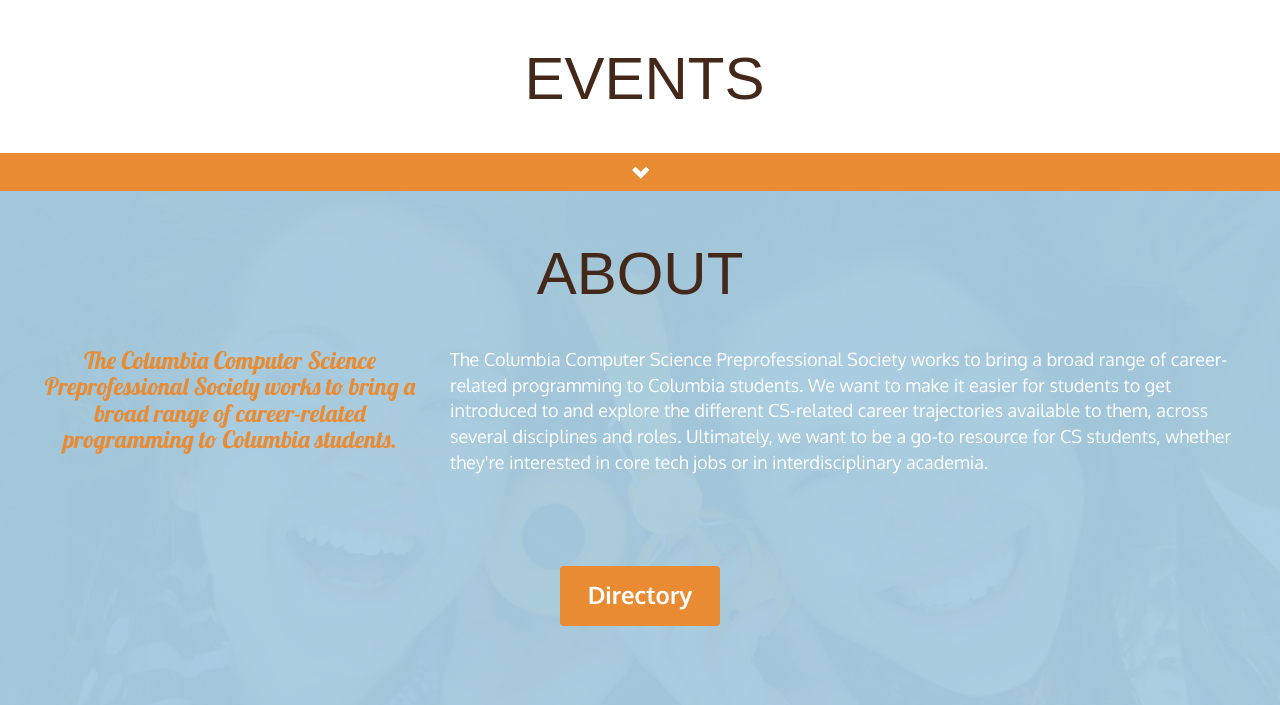
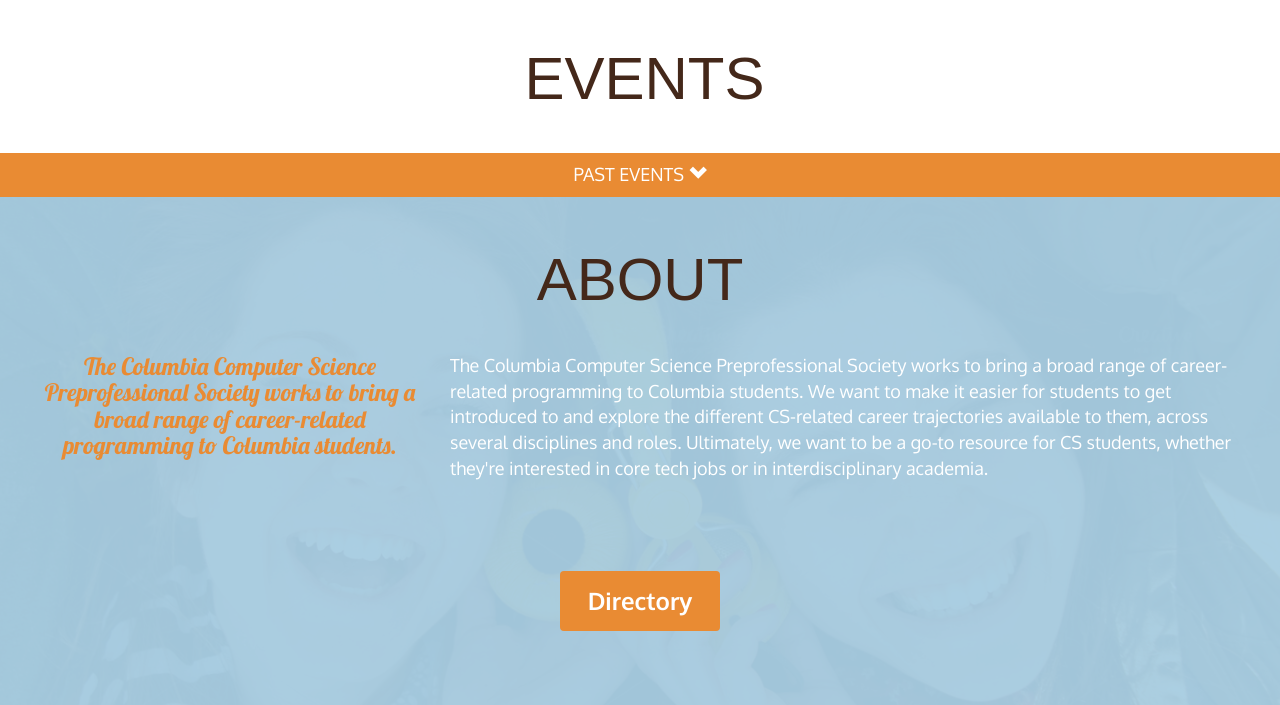
Before and after one commit to constellationcolon/homepage, a PHP site: page / in a window 1280 px wide. Shown: the part 804-1509 px from the top of the page. Run offline with PHP 8.4, Linux system fonts and the light colour scheme; data that the repository does not hold is empty; some libraries are stand-ins or nearby versions; some web fonts are replaced.

Commit message:
all events click directs to event page and styling is complete

```diff
--- a/css/custom.css
+++ b/css/custom.css
@@ -180,17 +180,21 @@ a {
 .btn-block {
     border-radius: 0;
 }
-.glyphicon-chevron-up {
+.past-btn {
+    display: none;
+}
+.past-btn-pressed {
     display: block;
 }
-.glyphicon-chevron-down {
+.collapsed > .past-btn-pressed {
     display: none;
 }
-.collapsed > .glyphicon-chevron-down {
+.collapsed > .past-btn {
     display: block;
 }
-.collapsed > .glyphicon-chevron-up {
-    display: none;
+.btn.btn-open:hover {
+    background: #E98B33;
+    color: #44281A;
 }
 .events-all-wrapper {
     height: 300px;
@@ -225,7 +229,7 @@ a {
     color: #555;
 }
 
-.events-list ul > li {
+.events-list a > li {
     list-style: none;
     border-top: 1px solid #ddd;
     display: block;
@@ -237,12 +241,12 @@ a {
     border-bottom: 1px solid #ddd;
 }
 
-.events-list ul > li:hover {
+.events-list a > li:hover {
     background: #efefef;
 }
 
 .events-list::-webkit-scrollbar {
-    /*display: none;*/
+    display: none;
 }
 time.icon
 {
@@ -270,10 +274,10 @@ time.icon *
 
 time.icon strong
 {
-    font-size: 1.6em;
+    font-size: 1.7em;
     position: absolute;
     top: 0;
-    padding: 0.1em 0;
+    padding: 0;
     color: #fff;
     background-color: #fd9f1b;
     border-bottom: 1px dashed #f37302;
--- a/index.php
+++ b/index.php
@@ -121,9 +121,9 @@ $events = sortEvents($db);
                 }
                 ?>
             </div>
-            <button type="button" class="btn btn-block btn-lg btn-info collapsed" data-toggle="collapse" data-target="#events-all">
-                <span class="glyphicon glyphicon-chevron-down" aria-hidden="true"></span>
-                <span class="glyphicon glyphicon-chevron-up" aria-hidden="true"></span>
+            <button type="button" class="btn btn-block btn-lg btn-info btn-open collapsed" data-toggle="collapse" data-target="#events-all">
+                <span class="past-btn">PAST EVENTS <span class="glyphicon glyphicon-chevron-down" aria-hidden="true"></span></span>
+                <span class="past-btn-pressed"><span class="glyphicon glyphicon-chevron-up" aria-hidden="true"></span></span>
             </button>
             <div id="events-all" class="collapse">
                 <div class="row events-all-wrapper col-md-12">
@@ -143,11 +143,11 @@ $events = sortEvents($db);
                             $past = $db->select("passed");
                             for ($i = 0; $i < count($past); $i++) {
                                 $date = date_create($past[$i]["start_datetime"]);
-                                $item = '<li><time datetime="' . $date->format('y/m/d') . '"class="icon">';
+                                $item = '<a href="events.php?call=' . $past[$i]["event_id"] . '"target="_self"><li><time datetime="' . $date->format('y/m/d') . '"class="icon">';
                                 $item .= '<em>' . $date->format('F') . '</em>';
                                 $item .= '<strong>' . $date->format('Y') . '</strong>';
                                 $item .= '<span>' . $date->format('d') . '</span></time>';
-                                $item .= '<p>' . $past[$i]["name"] . '</p></li>';
+                                $item .= '<p>' . $past[$i]["name"] . '</p></li></a>';
                                 echo $item;
                             }
                             ?>
```
